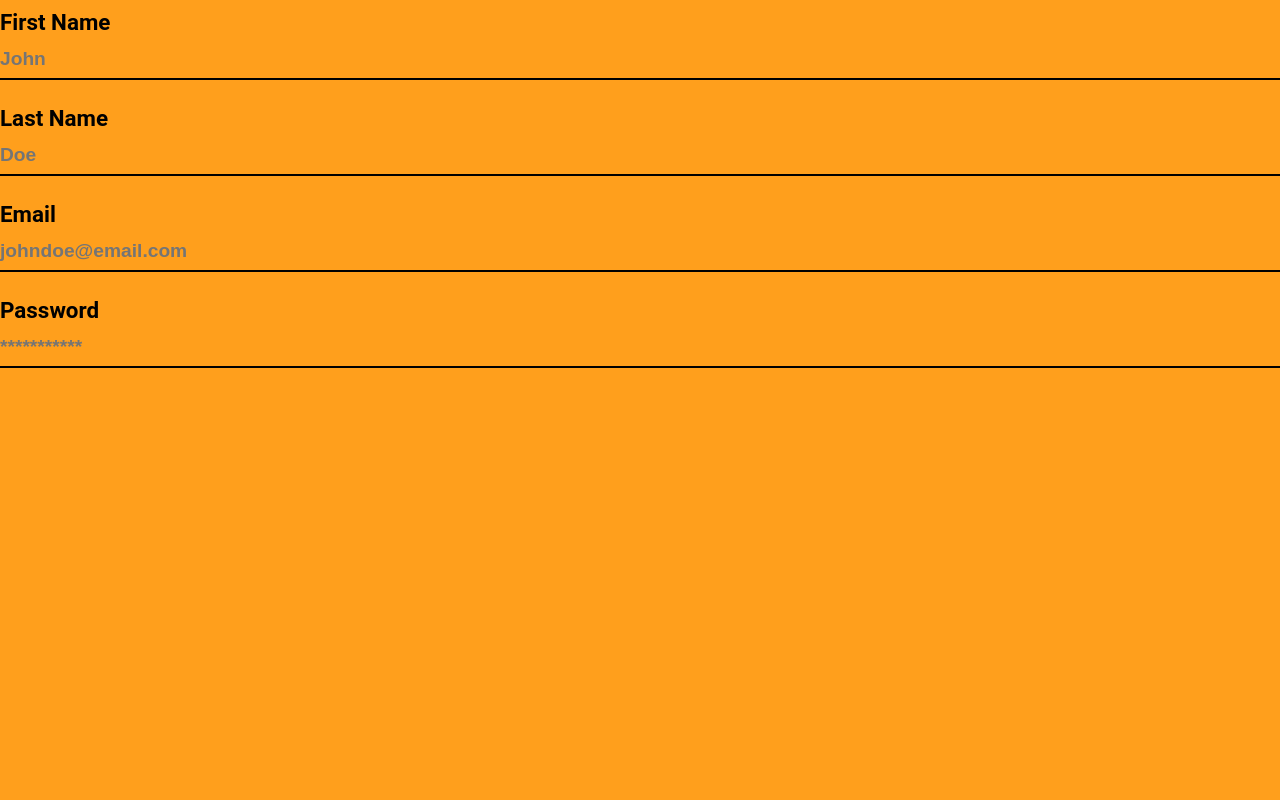
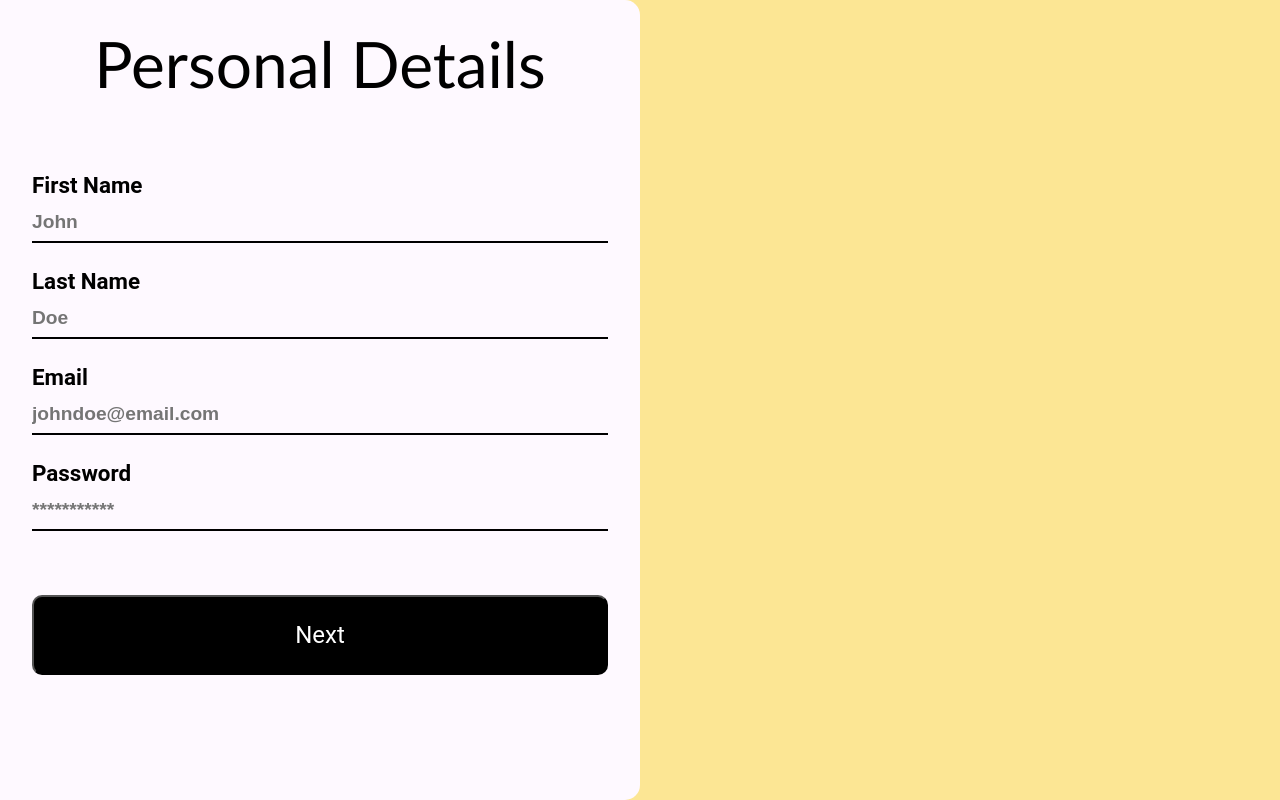
Before and after one commit to fabiansdp/mossery-test, a React (Create React App) app: page /personal in a window 1280 px wide. Built offline with nearby package versions, Linux system fonts and the light colour scheme.

Commit message:
add form layout

```diff
--- a/src/components/ColoredButton.tsx
+++ /dev/null
@@ -1,21 +0,0 @@
-import { Link } from 'react-router-dom';
-import "../styles/Button.css";
-
-interface Props {
-  name: string,
-  link: string,
-  background: string,
-  color: string,
-}
-
-const ColoredButton : React.FC<Props> = ({name, link, background, color}) => {
-  return (
-    <Link to={link} style={{ textDecoration: 'none' }}>
-      <button type="button" style={{background: background, color: color}}>
-        <b>{name}</b>
-      </button>
-    </Link>
-  )
-}
-
-export default ColoredButton;
--- /dev/null
+++ b/src/components/FormLayout.tsx
@@ -0,0 +1,24 @@
+import { ReactNode } from "react";
+import "../styles/FormLayout.css";
+
+interface Props {
+  children?: ReactNode;
+  title: string;
+}
+
+const Layout: React.FC<Props> = ({
+  children,
+  title
+}) => {
+
+  return (
+    <div id="form-container">
+      <div className="title-container">
+        <span>{title}</span>
+      </div>
+      <div className="main-form-container">{children}</div>
+    </div>
+  );
+};
+
+export default Layout;
--- a/src/components/Hero.tsx
+++ b/src/components/Hero.tsx
@@ -1,19 +1,17 @@
 import React from 'react';
 import "../styles/Hero.css";
 import { Link } from 'react-router-dom';
-import ColoredButton from '../components/ColoredButton';
 
 const Hero : React.FC = () => {
   return (
     <div id="hero-container">
       <div id="content-container">
         <h1>Thoughtful stationery that sparks creativity</h1>
-        <ColoredButton
-          name="Register"
-          link="/personal"
-          background="black"
-          color="white"
-        />
+        <Link to="/personal">
+          <button type="button">
+            Register
+          </button>
+        </Link>
       </div>
       <div id="image-container">
         <img src="hero.png" alt="Stationery" />
--- a/src/pages/Personal.tsx
+++ b/src/pages/Personal.tsx
@@ -1,6 +1,9 @@
 import React, { useState } from 'react';
 import Layout from '../components/Layout';
 import InputField from '../components/InputField';
+import FormLayout from '../components/FormLayout';
+import { useHistory } from "react-router-dom";
+import "../styles/Personal.css";
 
 const Personal : React.FC = () => {
   const [firstName, setFirstName] = useState("");
@@ -8,10 +11,19 @@ const Personal : React.FC = () => {
   const [email, setEmail] = useState("");
   const [password, setPassword] = useState("");
 
+  const history = useHistory();
+
+  const handleSubmit = () => {
+    console.log(firstName, lastName, email, password);
+    history.push("/dob");
+  }
+
   return (
-    <Layout title="Personal Details">
+    <Layout title="Personal Details" background="#FCE694">
+      <FormLayout title="Personal Details">
         <form onSubmit={(e) => {
           e.preventDefault();
+          handleSubmit();
         }}>
           <InputField
             name="First Name"
@@ -38,7 +50,11 @@ const Personal : React.FC = () => {
             setValue={setPassword}
             placeholder="***********"
           />
+          <button className="personal-btn" type="submit">
+            <b>Next</b>
+          </button>
         </form>
+      </FormLayout>
     </Layout>
   )
 };
--- a/src/styles/Button.css
+++ /dev/null
@@ -1,13 +0,0 @@
-button {
-  margin-top: 2rem;
-  padding: 1.5rem 2rem;
-  border-radius: 10px;
-  color: white;
-  font-size: 1.5rem;
-  background-color: black;
-  outline: none;
-}
-
-button b {
-  color: white;
-}
--- /dev/null
+++ b/src/styles/FormLayout.css
@@ -0,0 +1,20 @@
+#form-container {
+  width: 50%;
+  height: 100%;
+  background: #fef9ff;
+  border-radius: 0 15px 15px 0;
+}
+
+.title-container {
+  text-align: center;
+  padding: 2rem;
+  font-size: 4rem;
+}
+
+.title-container span {
+  font-family: "Gill Sans", "Gill Sans MT", Calibri, "Trebuchet MS", sans-serif;
+}
+
+.main-form-container {
+  padding: 2rem;
+}
--- a/src/styles/Hero.css
+++ b/src/styles/Hero.css
@@ -23,3 +23,12 @@
   width: auto;
   height: 100%;
 }
+
+#content-container button {
+  margin-top: 2rem;
+  padding: 1.5rem 1.5rem;
+  border-radius: 10px;
+  color: white;
+  font-size: 1.5rem;
+  background-color: black;
+}
--- a/src/styles/Personal.css
+++ b/src/styles/Personal.css
@@ -0,0 +1,9 @@
+.personal-btn {
+  margin-top: 3rem;
+  font-size: 1.5rem;
+  color: white;
+  background: black;
+  border-radius: 10px;
+  padding: 1.5rem 1.5rem;
+  width: 100%;
+}
```
Lines whose indentation alone changed are shown as unchanged.
